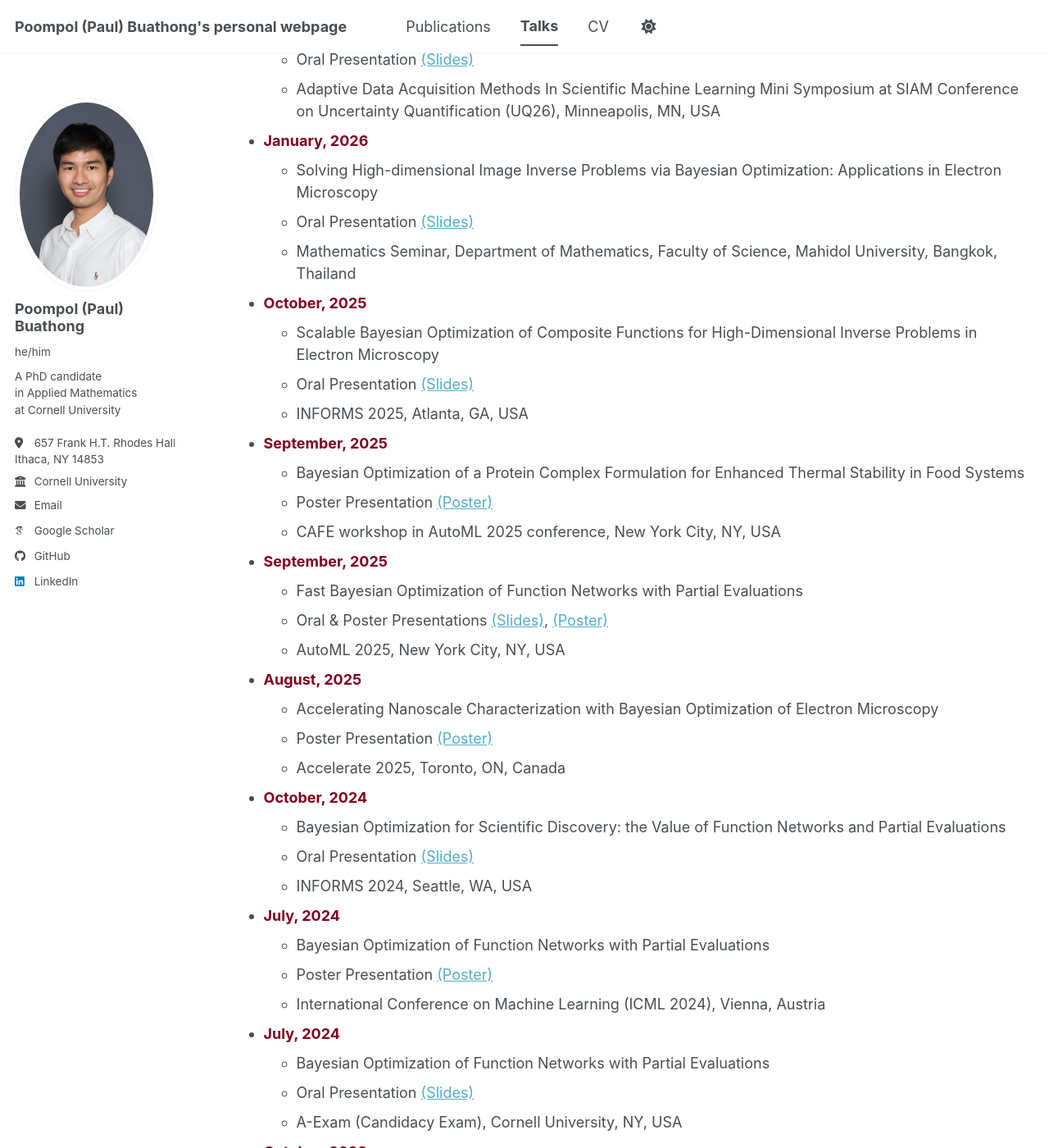
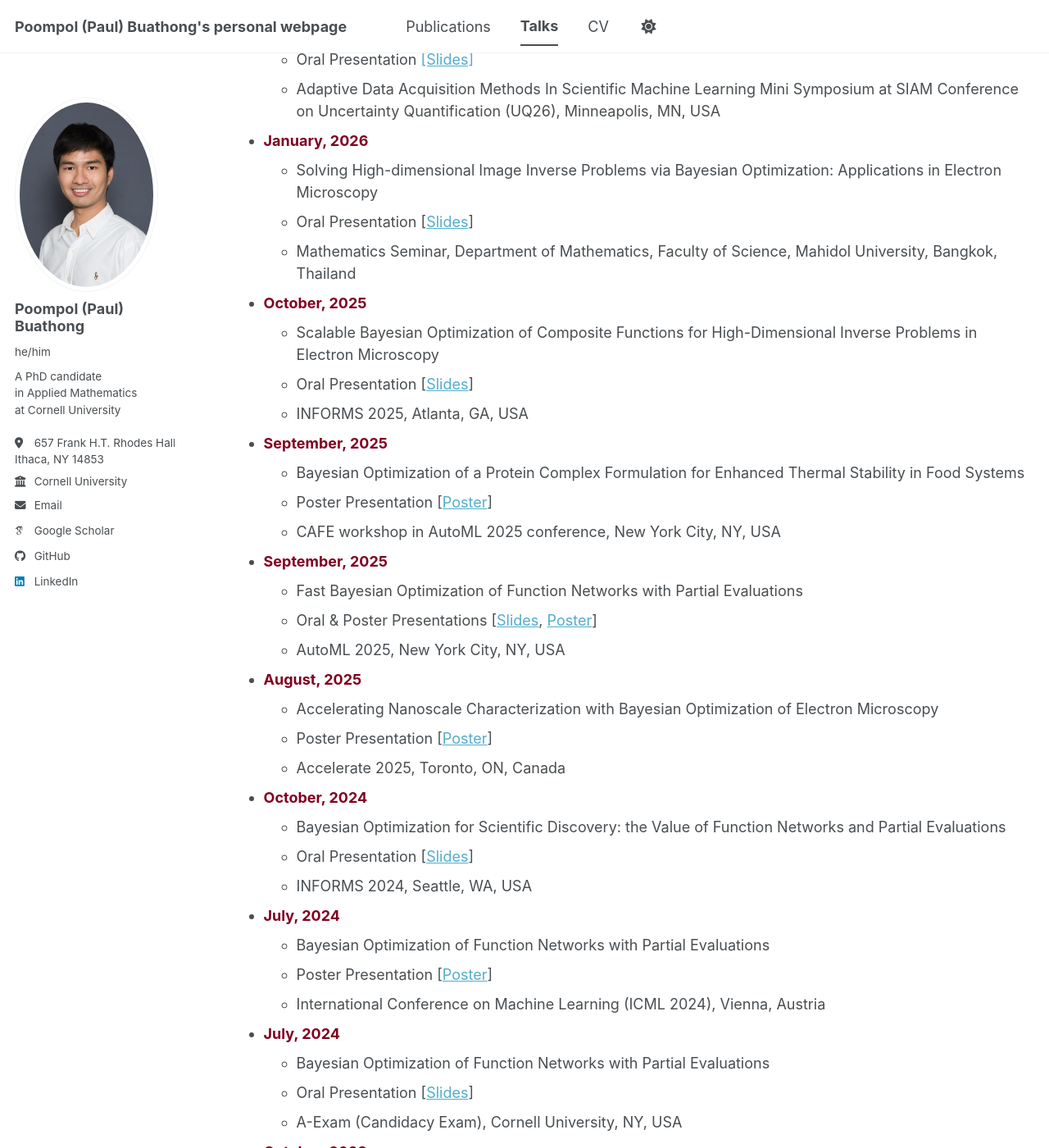
Before and after one commit to poompol/poompol.github.io, a Jekyll site: the page built from _pages/talks.md, in a window 1280 px wide and 1400 px high, scrolled down 440 px. Shown: the whole window at 82% size. Built offline with Jekyll 4.4.1, drawn with Linux system fonts in a browser that asks for light colours; some web fonts are replaced; a script bundle is joined from its source files by our own code; library files that are not in the unit come from our copies.

```diff
--- a/_pages/talks.md
+++ b/_pages/talks.md
@@ -19,47 +19,47 @@ Past talks
 ===
 * <strong style="color:#800020;">March, 2026</strong>
   * Scaling Bayesian Optimization of Composite Functions for High-Dimensional Inverse Problems: Application to Electron Microscopy
-  * Oral Presentation [(Slides)](https://docs.google.com/presentation/d/1SZMRo_r4Y7lNBHEVyFkJt1Vs4cspix9LZFaEMKLzqxc/edit?usp=sharing)
+  * Oral Presentation [\[Slides\]](https://docs.google.com/presentation/d/1SZMRo_r4Y7lNBHEVyFkJt1Vs4cspix9LZFaEMKLzqxc/edit?usp=sharing)
   * Adaptive Data Acquisition Methods In Scientific Machine Learning Mini Symposium at SIAM Conference on Uncertainty Quantification (UQ26), Minneapolis, MN, USA
 
 * <strong style="color:#800020;">January, 2026</strong>
   * Solving High-dimensional Image Inverse Problems via Bayesian Optimization: Applications in Electron Microscopy
-  * Oral Presentation [(Slides)](https://docs.google.com/presentation/d/1sOrrL0VRopOgs0WVsUNYruVjRHvKFmHh30ie00BaTWY/edit?usp=sharing)
+  * Oral Presentation \[[Slides](https://docs.google.com/presentation/d/1sOrrL0VRopOgs0WVsUNYruVjRHvKFmHh30ie00BaTWY/edit?usp=sharing)\]
   * Mathematics Seminar, Department of Mathematics, Faculty of Science, Mahidol University, Bangkok, Thailand
 
 * <strong style="color:#800020;">October, 2025</strong>
   * Scalable Bayesian Optimization of Composite Functions for High-Dimensional Inverse Problems in Electron Microscopy
-  * Oral Presentation [(Slides)](https://docs.google.com/presentation/d/1-vVccUSLUNnOdvdk6r_MueNwvzQr0wWSSpcqiRBKbmE/edit?usp=sharing)
+  * Oral Presentation \[[Slides](https://docs.google.com/presentation/d/1-vVccUSLUNnOdvdk6r_MueNwvzQr0wWSSpcqiRBKbmE/edit?usp=sharing)\]
   * INFORMS 2025, Atlanta, GA, USA
 
 * <strong style="color:#800020;">September, 2025</strong>
   * Bayesian Optimization of a Protein Complex Formulation for Enhanced Thermal Stability in Food Systems
-  * Poster Presentation [(Poster)](https://drive.google.com/file/d/19Fji7tUMNef3ShETxnwBYv8d8hetUHEn/view?usp=sharing)
+  * Poster Presentation \[[Poster](https://drive.google.com/file/d/19Fji7tUMNef3ShETxnwBYv8d8hetUHEn/view?usp=sharing)\]
   * CAFE workshop in AutoML 2025 conference, New York City, NY, USA
 
 * <strong style="color:#800020;">September, 2025</strong>
   * Fast Bayesian Optimization of Function Networks with Partial Evaluations
-  * Oral & Poster Presentations [(Slides)](https://docs.google.com/presentation/d/1n7ipdD_QUqMjMDhgt8QlBDLuJxAO86zWpy26OXkUnyw/edit?usp=sharing), [(Poster)](https://drive.google.com/file/d/10mY32XoV53Sqyt2lGB6aSWsAXMdKVaby/view?usp=sharing)
+  * Oral & Poster Presentations \[[Slides](https://docs.google.com/presentation/d/1n7ipdD_QUqMjMDhgt8QlBDLuJxAO86zWpy26OXkUnyw/edit?usp=sharing), [Poster](https://drive.google.com/file/d/10mY32XoV53Sqyt2lGB6aSWsAXMdKVaby/view?usp=sharing)\]
   * AutoML 2025, New York City, NY, USA
 
 * <strong style="color:#800020;">August, 2025</strong>
   * Accelerating Nanoscale Characterization with Bayesian Optimization of Electron Microscopy
-  * Poster Presentation [(Poster)](https://drive.google.com/file/d/10Ieilnp1Bpj0Hr1Jyk3nfa_o8OmjxIMl/view?usp=sharing)
+  * Poster Presentation \[[Poster](https://drive.google.com/file/d/10Ieilnp1Bpj0Hr1Jyk3nfa_o8OmjxIMl/view?usp=sharing)\]
   * Accelerate 2025, Toronto, ON, Canada
 
 * <strong style="color:#800020;">October, 2024</strong>
   * Bayesian Optimization for Scientific Discovery: the Value of Function Networks and Partial Evaluations
-  * Oral Presentation [(Slides)](https://docs.google.com/presentation/d/1lam348HCz8MUityOKNOebBykySweK7IIFLs-ZMwirnQ/edit?usp=sharing)
+  * Oral Presentation \[[Slides](https://docs.google.com/presentation/d/1lam348HCz8MUityOKNOebBykySweK7IIFLs-ZMwirnQ/edit?usp=sharing)\]
   * INFORMS 2024, Seattle, WA, USA
 
 * <strong style="color:#800020;">July, 2024</strong>
   * Bayesian Optimization of Function Networks with Partial Evaluations
-  * Poster Presentation [(Poster)](https://drive.google.com/file/d/1kZAo7vP_NG7Jtup0JOsjOvGO-OUTZFRW/view?usp=sharing)
+  * Poster Presentation \[[Poster](https://drive.google.com/file/d/1kZAo7vP_NG7Jtup0JOsjOvGO-OUTZFRW/view?usp=sharing)\]
   * International Conference on Machine Learning (ICML 2024), Vienna, Austria
 
 * <strong style="color:#800020;">July, 2024</strong>
   * Bayesian Optimization of Function Networks with Partial Evaluations
-  * Oral Presentation [(Slides)](https://docs.google.com/presentation/d/19CMRj18H_-EazAvt-nQxi4BxrwI7wqcwbs6VUIQCcGY/edit?usp=sharing)
+  * Oral Presentation \[[Slides](https://docs.google.com/presentation/d/19CMRj18H_-EazAvt-nQxi4BxrwI7wqcwbs6VUIQCcGY/edit?usp=sharing)\]
   * A-Exam (Candidacy Exam), Cornell University, NY, USA
 
 * <strong style="color:#800020;">October, 2023</strong>
```
